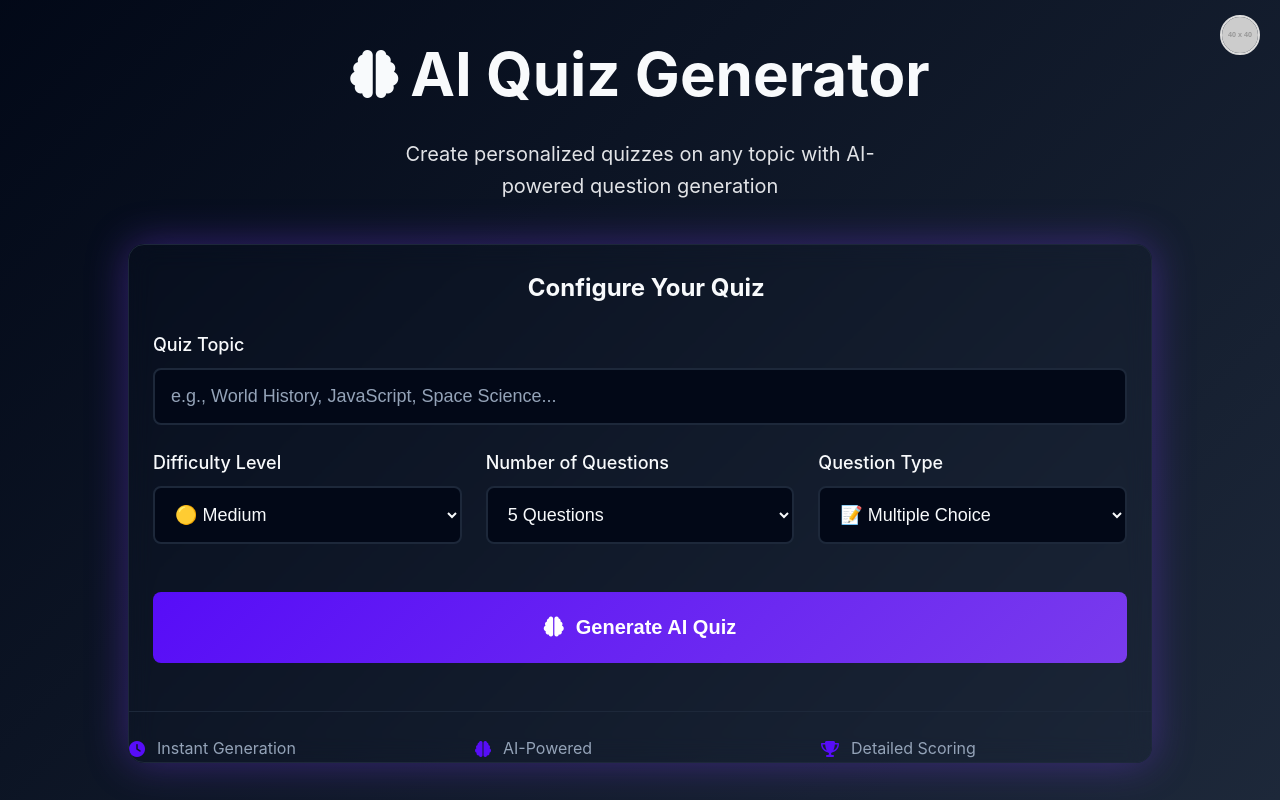
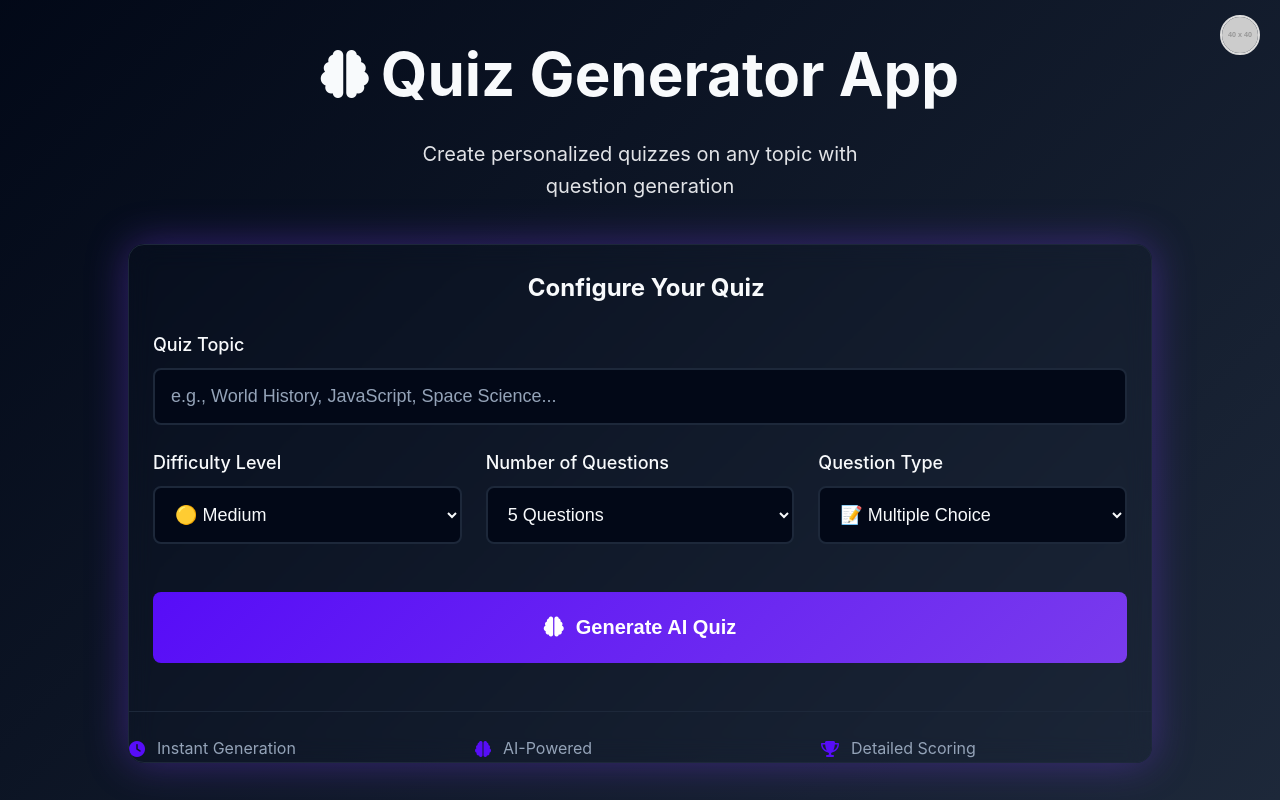
Before and after one commit to shovanNITS/Quiz_Generator_App, a website with bundled scripts: page index.html in a window 1280 px wide. Built offline with nearby package versions, Linux system fonts and the light colour scheme; no server answers; placeholder pictures from the web are drawn by us; some icons are missing.

Commit message:
Update index.html

```diff
--- a/index.html
+++ b/index.html
@@ -64,10 +64,10 @@
             <header class="header">
                 <div class="header-content">
                     <i class="fas fa-brain header-icon"></i>
-                    <h1 class="header-title">AI Quiz Generator</h1>
+                    <h1 class="header-title">Quiz Generator App</h1>
                 </div>
                 <p class="header-subtitle">
-                    Create personalized quizzes on any topic with AI-powered question generation
+                    Create personalized quizzes on any topic with question generation
                 </p>
             </header>
 
```
